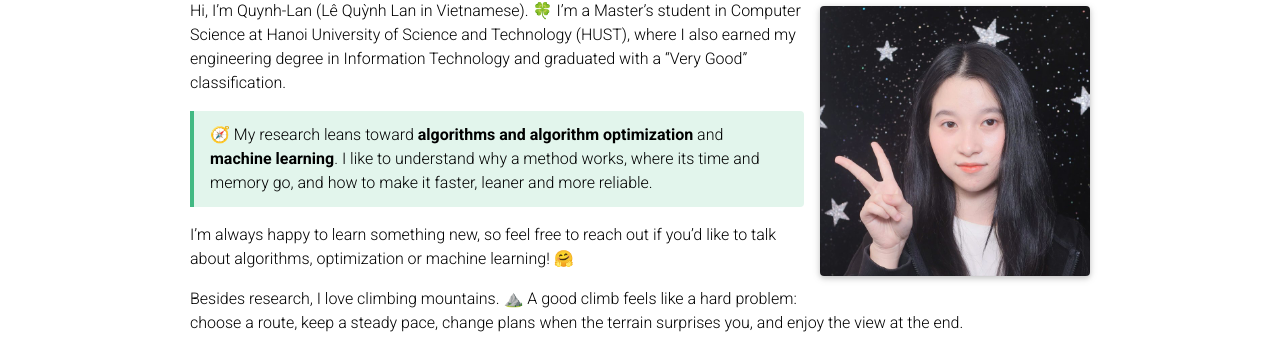
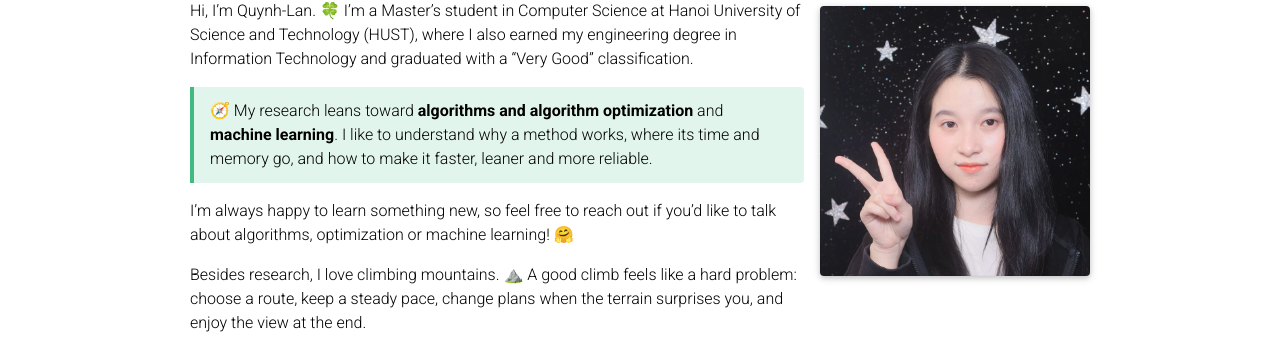
Before and after one commit to Lequynhlan/Lequynhlan.github.io, a plain HTML site: page index.html in a window 1280 px wide. Shown: the part 163-516 px from the top of the page. Drawn offline with Linux system fonts and the light colour scheme.

Commit message:
Remove the Vietnamese name from the intro line
Drop the visible '(Lê Quỳnh Lan in Vietnamese)' from the first sentence. The Vietnamese name stays in the page title, meta description and structured data for search.

```diff
--- a/index.html
+++ b/index.html
@@ -100,7 +100,7 @@
         <img src="assets/img/avatar.jpg" alt="Portrait of Quynh-Lan Le" width="270" height="270">
       </div>
 
-      <p>Hi, I’m Quynh-Lan (<span lang="vi">Lê Quỳnh Lan</span> in Vietnamese). 🍀 I’m a Master’s student in Computer Science at Hanoi University of Science and Technology (HUST), where I also earned my engineering degree in Information Technology and graduated with a “Very Good” classification.</p>
+      <p>Hi, I’m Quynh-Lan. 🍀 I’m a Master’s student in Computer Science at Hanoi University of Science and Technology (HUST), where I also earned my engineering degree in Information Technology and graduated with a “Very Good” classification.</p>
 
       <div class="tip">
         <p>🧭 My research leans toward <b>algorithms and algorithm optimization</b> and <b>machine learning</b>. I like to understand why a method works, where its time and memory go, and how to make it faster, leaner and more reliable.</p>
```
